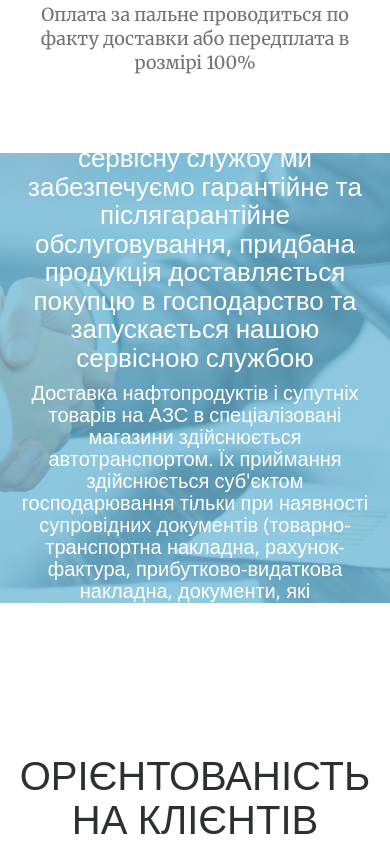
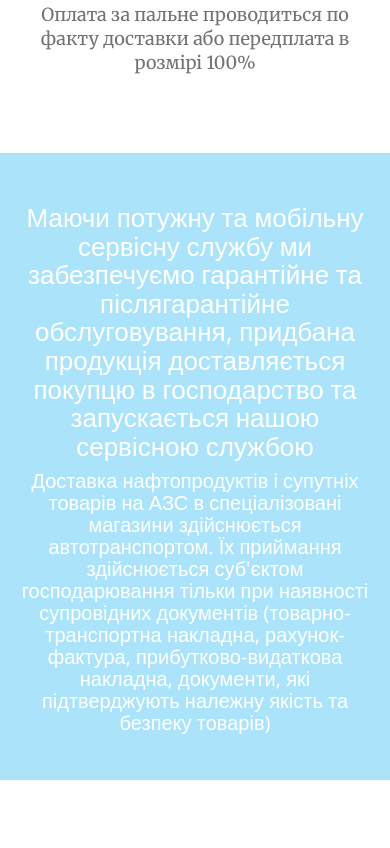
Before and after one commit to Anko1/galtown, a plain HTML site: page index.html in a window 390 px wide. Shown: the part 2555-3403 px from the top of the page. Drawn offline with nearby package versions, Linux system fonts and the light colour scheme.

Commit message:
fixed adaptive

```diff
--- a/css/main.css
+++ b/css/main.css
@@ -429,13 +429,13 @@ ul li {
 	padding-right: 0;
 	background-attachment: fixed;
 }
-.container-fluid::before {
-	content: "";
-	position:absolute;
-	width: 100%;
-	height: 450px;
-	background: rgba(0,0,0,0.3);
-}
+/*.container-fluid::before {*/
+	/*content: "";*/
+	/*position:absolute;*/
+	/*width: 100%;*/
+	/*height: 450px;*/
+	/*background: rgba(0,0,0,0.3);*/
+/*}*/
 .service .container, .service .row{
 	height: 100%;
 }
--- a/css/media.scss
+++ b/css/media.scss
@@ -19,10 +19,19 @@
 
   #works{
     text-align: center;
+
+    .container-fluid::before{
+      background: none;
+    }
+
+    .service{
+      display: inline;
+    }
   }
 
   #teams{
     text-align: center;
+    margin: 40px 0;
 
     .img-responsive{
       display: inline;
@@ -31,6 +40,12 @@
 
   #testimonials{
     .ecology{
+      height: auto;
+
+      &::before{
+        background: none;
+      }
+
       .ecology-text{
         line-height: 28px;
         font-size: 21px;
--- a/index.html
+++ b/index.html
@@ -14,6 +14,7 @@
     <meta name="description" content="">
     <meta name="viewport" content="width=device-width, initial-scale=1.0, maximum-scale=1.0, user-scalable=no"/>
     <title>GALTOWN</title>
+    <link rel="stylesheet" href="https://cdnjs.cloudflare.com/ajax/libs/normalize/7.0.0/normalize.min.css">
     <link rel="stylesheet" href="css/bootstrap.min.css">
     <link rel="stylesheet" href="css/flexslider.css">
     <link rel="stylesheet" href="css/jquery.fancybox.css">
```
Also changed, not shown: index-en.html (+2 -0 lines), css/media.css, 1 other file.
